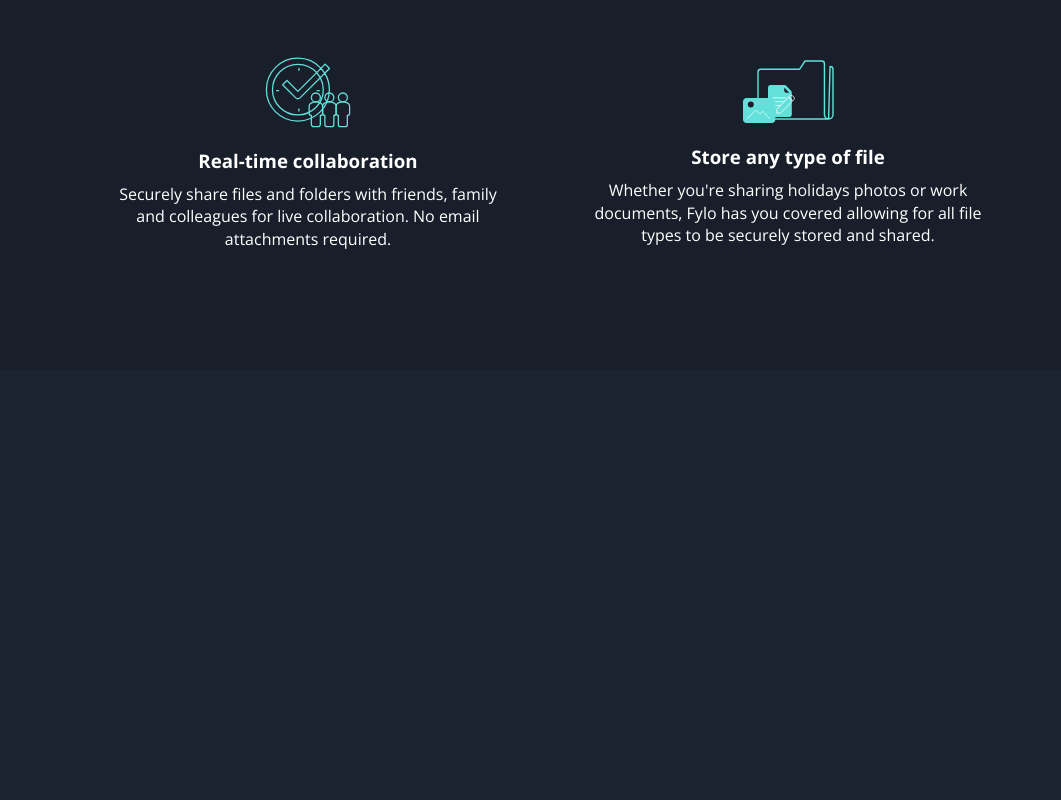
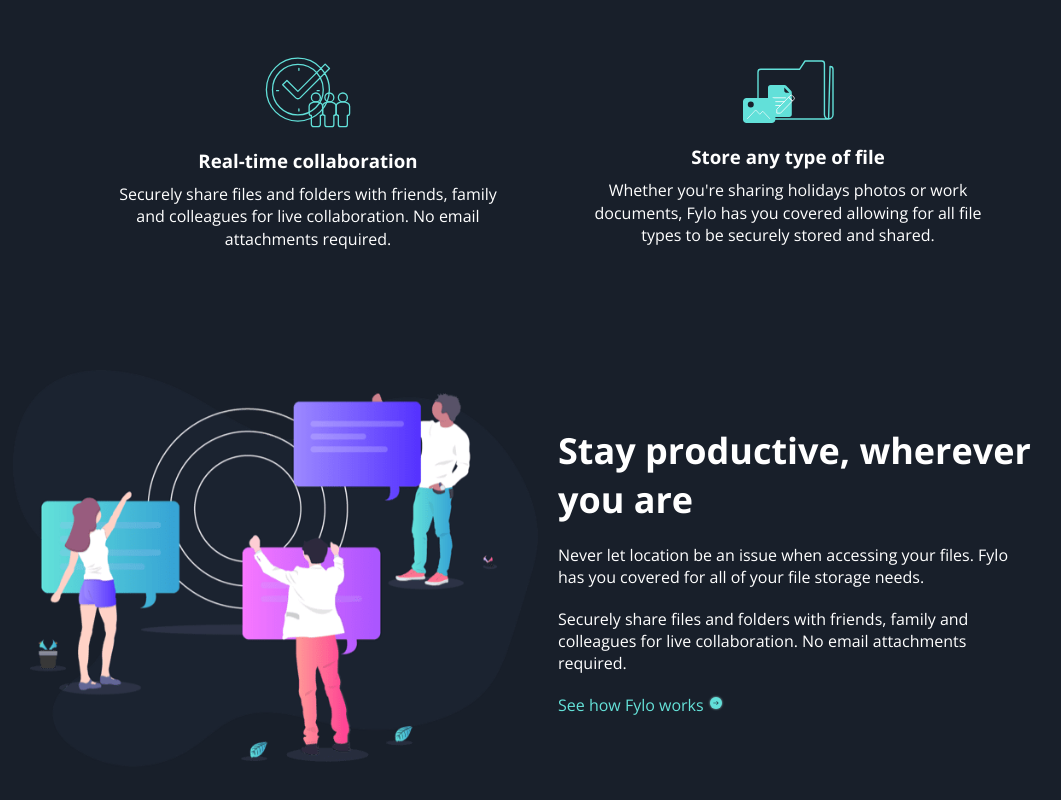
Before and after one commit to data-sets/fylo-dark-theme, a React (Create React App) app: page / in a window 1280 px wide. Shown: the part 1272-2072 px from the top of the page, without its empty margins (92-1153 px from the left). Before the commit the page ends 1642 px from the top, so only its background shows below. Built offline with nearby package versions, Linux system fonts and the light colour scheme.

Commit message:
added: productioncontent section

```diff
--- a/src/modules/Main.jsx
+++ b/src/modules/Main.jsx
@@ -2,6 +2,9 @@ import File from "../images/icon-any-file.svg";
 import Security from "../images/icon-security.svg";
 import Access from "../images/icon-access-anywhere.svg";
 import Collab from "../images/icon-collaboration.svg";
+import Team from "../images/illustration-stay-productive.png";
+import Arrow from "../images/icon-arrow.svg";
+
 export default function Main() {
   return (
     <>
@@ -42,7 +45,27 @@ export default function Main() {
             </p>
           </li>
         </ul>
-        <section></section>
+        <section className="app__productive--section">
+          <div>
+            <img src={Team} alt="" />
+          </div>
+          <div>
+            <h2>Stay productive, wherever you are</h2>
+            <p>
+              Never let location be an issue when accessing your files. Fylo has
+              you covered for all of your file storage needs.
+            </p>
+            <p>
+              Securely share files and folders with friends, family and
+              colleagues for live collaboration. No email attachments required.
+            </p>
+            <span>
+              <a href="/">
+                See how Fylo works <img src={Arrow} alt="Arrow" />
+              </a>
+            </span>
+          </div>
+        </section>
       </main>
     </>
   );
--- a/src/scss/globals/_main.scss
+++ b/src/scss/globals/_main.scss
@@ -130,6 +130,45 @@ button {
       }
     }
   }
+  &__productive--section {
+    display: grid;
+    justify-content: center;
+    align-items: center;
+    grid-template-columns: repeat(auto-fit, minmax(320px, 1fr));
+    margin: 0 auto;
+    padding: 0 105px;
+    gap: 20px;
+    div {
+      margin-bottom: 150px;
+      &:first-child {
+        img {
+          width: 100%;
+        }
+      }
+      &:last-child {
+        color: v.$white;
+        padding-right: 50px;
+
+        h2 {
+          font-size: 2.25rem;
+          margin-bottom: 20px;
+        }
+        p {
+          padding-bottom: 20px;
+        }
+        span {
+          a {
+            color: v.$cyan;
+            &:hover {
+              color: v.$white;
+              text-decoration: underline;
+            }
+          }
+        }
+      }
+    }
+  }
+
   &__footer--section {
     background-color: green;
   }
@@ -159,6 +198,16 @@ button {
     }
   }
   .app {
+    &__productive--section {
+      padding: 0 30px;
+      div {
+        &:last-child {
+          h2 {
+            font-size: 1.5rem;
+          }
+        }
+      }
+    }
     &__navigation--section {
       padding: 0 20px;
       ul {
```
Also changed, not shown: src/dist/style.css, 1 other file (tests, documents, lock files or other folders).
